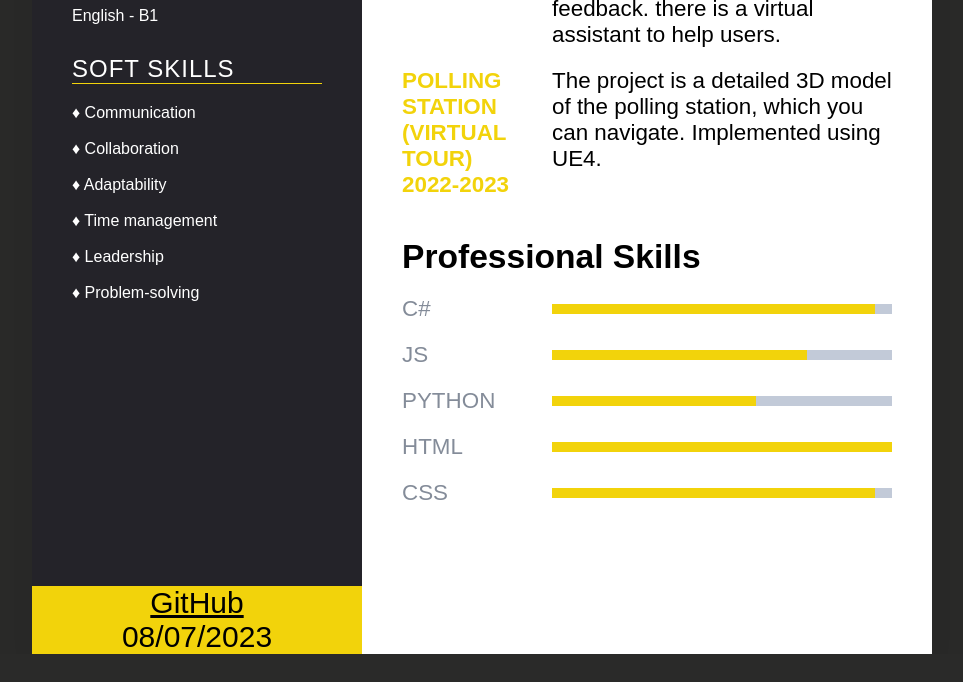
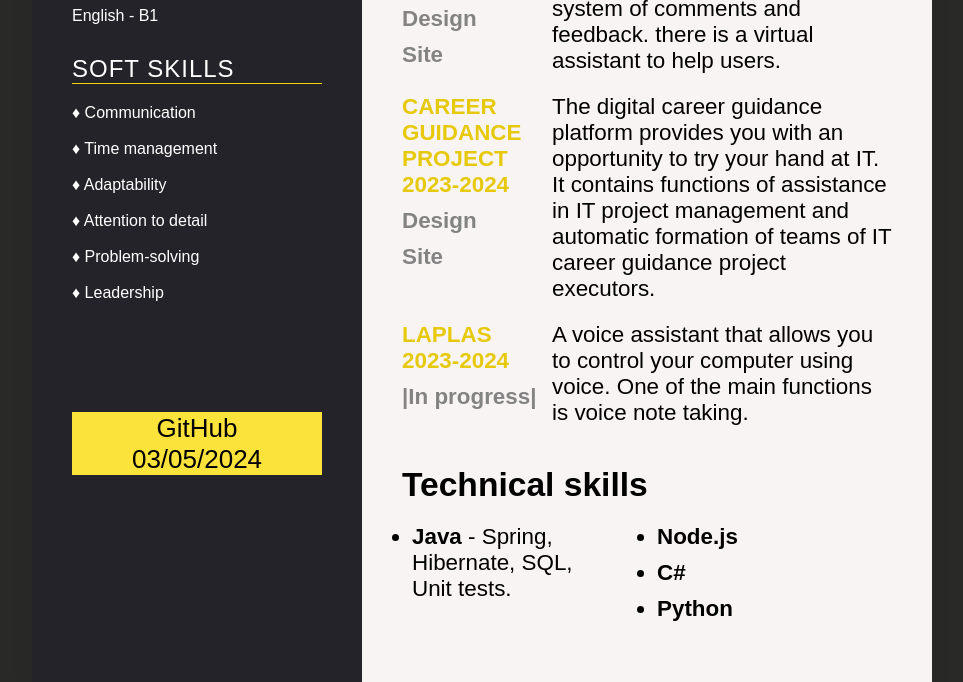
Before and after one commit to RomaneeConti400/HTML_CSS_CV, a plain HTML site: page index.html in a window 1280 px wide. Shown: the part 755-1437 px from the top of the page, without its empty margins (158-1121 px from the left). Before the commit the page ends 1409 px from the top, so only its background shows below. Drawn offline with Linux system fonts and the light colour scheme.

Commit message:
feat: add new info

```diff
--- a/index.html
+++ b/index.html
@@ -11,7 +11,7 @@
   <div class="main">
     <div class="left_Side">
       <div class="imgBx">
-        <img src="img/avatar.jpg" width="330" alt="avatar">
+        <img src="img/Sergey.png" width="330" alt="avatar">
       </div>
       <div  class="contactInfo">
         <h2 class="title">Contact info</h2>
@@ -26,11 +26,11 @@
         </li>
         <li>
           <span class="icon"><i class="fa fa-vk" aria-hidden="true"></i></span>
-          <span class="text">https://vk.com/sho_ron</span>
+          <a href="https://vk.com/sho_ron">sho_ron</a>
         </li>
         <li>
           <span class="icon"><i class="fa fa-telegram" aria-hidden="true"></i></span>
-          <span class="text">@grntarina</span>
+          <a href="https://t.me/Wooster_0">Wooster_0</a>
         </li>
         <li>
           <span class="icon"><i class="fa fa-globe" aria-hidden="true"></i></span>
@@ -60,7 +60,11 @@
       </div>
       <div class="contactInfo softSkills">
         <h3 class="title">Soft skills</h3>
-        <h5 class="text">&diams; Communication<br><br>&diams; Collaboration<br><br>&diams; Adaptability<br><br>&diams; Time management<br><br>&diams; Leadership<br><br>&diams; Problem-solving</h5>
+        <h5 class="text">&diams; Communication<br><br>&diams; Time management<br><br>&diams; Adaptability<br><br>&diams; Attention to detail<br><br>&diams; Problem-solving<br><br>&diams; Leadership</h5>
+      </div>
+      <div class="footer">
+        <a href="https://github.com/RomaneeConti400">GitHub</a>
+        <p>03/05/2024</p>
       </div>
     </div>
 
@@ -73,14 +77,16 @@
       </footer>
       <div class="about">
         <h3>About me</h3>
-        <p>Dedicated and detail-oriented second-year BRU student majoring in software engineering. Constantly improving my programming skills by writing applications for personal use. <br><br> My hobbies are playing music and cooking. I am interested in AI and robotics. I also like to develop games and learn languages</p>
+        <p>A motivated third-year BRU student specializing in web application development. I am constantly improving my programming skills, developing applications for personal use.<br><br> My hobbies are playing guitar and piano. I am interested in artificial intelligence and robotics. I like to read fantasy and enjoy old British sketch comedy.</p>
       </div>
       <div class="about">
         <h3>Experience</h3>
         <div class="box">
           <div class="project">
-            <h4>Project Obium</h4>
+            <h4>Obium</h4>
             <h4>2021-2022</h4>
+            <a href="https://www.figma.com/file/ozlOG8FEXVcrskpRIICytp/Untitled?type=design&t=9sZ1j4M94FVcs9vK-6">Design</a>
+            <a href="https://drive.google.com/file/d/1o7pOSt9Io9PMmDEUyUPaW1GwY-g2INTA/view">Site</a>
           </div>
           <div class="text">
             <p>Website of gaming news and indie games. Implemented a system of comments and feedback. there is a virtual assistant to help users.</p>
@@ -88,55 +94,48 @@
         </div>
         <div class="box">
           <div class="project">
-            <h4>Polling station (virtual tour)</h4>
-            <h4>2022-2023</h4>
+            <h4>Сareer guidance project</h4>
+            <h4>2023-2024</h4>
+            <a href="https://www.figma.com/file/MLcD3TS8TMtdccIdoBXydI/Untitled?type=design&t=9sZ1j4M94FVcs9vK-6">Design</a>
+            <a href="https://github.com/slamry/itventure.git">Site</a>
           </div>
           <div class="text">
-            <p>The project is a detailed 3D model of the polling station, which you can navigate. Implemented using UE4.</p>
+            <p>The digital career guidance platform provides you with an opportunity to try your hand at IT. It contains functions of assistance in IT project management and automatic formation of teams of IT career guidance project executors.</p>
+          </div>
+        </div>
+        <div class="box">
+          <div class="project">
+            <h4>Laplas</h4>
+            <h4>2023-2024</h4>
+            <a href="https://github.com/RomaneeConti400">|In progress|</a>
+          </div>
+          <div class="text">
+            <p>A voice assistant that allows you to control your computer using voice. One of the main functions is voice note taking.</p>
           </div>
         </div>
       </div>
 
       <div class="about skills">
-         <h2 class="title2">Professional Skills</h2>
-         <div class="box">
-          <h4>C#</h4>
-          <div class="percent">
-             <div style="width: 95%;"></div>
-          </div>
-         </div>
-        <div class="box">
-          <h4>Js</h4>
-          <div class="percent">
-            <div style="width: 75%;"></div>
-          </div>
-         </div>
-         <div class="box">
-          <h4>Python</h4>
-          <div class="percent">
-            <div style="width: 60%;"></div>
-          </div>
-         </div>
-         <div class="box">
-           <h4>HTML</h4>
-           <div class="percent">
-            <div style="width: 100%;"></div>
-           </div>
-         </div>
-         <div class="box">
-           <h4>CSS</h4>
-           <div class="percent">
-            <div style="width: 95%;"></div>
-          </div>
+        <h2 class="title2">Technical skills</h2>
+        <div class="skills-columns">
+            <div class="column">
+                <ul class="skills-list">
+                    <li>
+                      Java
+                      <span class="description"> - Spring, Hibernate, SQL,<br>Unit tests.</span>
+                    </li>
+                </ul>
+            </div>
+            <div class="column">
+                <ul class="skills-list">
+                    <li>Node.js</li>
+                    <li>C#</li>
+                    <li>Python</li>
+                </ul>
+            </div>
         </div>
-      </div>
     </div>
-    <footer>
-      <div class="footer">
-          <a href="https://github.com/RomaneeConti400">GitHub</a>
-          <p>08/07/2023</p>
-      </div>
-    </footer>
+    </div>
   </div>
 </body>
 </html>
--- a/style.css
+++ b/style.css
@@ -21,7 +21,7 @@ position: relative;
 width: 100%;
 max-width: 900px;
 min-height: 1300px;
-background: #fff;
+background: rgb(249, 244, 244);
 display: grid;
 grid-template-columns: 1fr 4fr;
 box-shadow: 0 35px 55px rgba(0,0,0,0.1);
@@ -30,7 +30,9 @@ box-shadow: 0 35px 55px rgba(0,0,0,0.1);
 .main .left_Side{
 position: relative;
 background: #242329;
-padding: 40px;
+padding-left: 40px;
+padding-right: 40px;
+padding-top: 40px;
 }
 
 .imgBx
@@ -87,6 +89,16 @@ padding: 40px;
   color: #fff;
   font-weight: 300px;
 }
+.contactInfo ul li a
+{
+  color: #fff;
+  font-weight: 300px;
+  text-decoration: none;
+}
+
+.contactInfo ul li a:hover{
+  text-decoration: underline; /* Подчеркивание при наведении курсора */
+}
 
 .contactInfo.education .text
 {
@@ -117,14 +129,16 @@ a:hover
 .main .right_Side
 {
   position: relative;
-  background: #fff;
-  padding: 40px;
+  background: rgb(249, 244, 244);
+  padding-left: 40px;
+  padding-right: 40px;
+  padding-top: 40px;
 }
 
 .main .right_Side .name
 {
   position: relative;
-  background-color: rgb(242, 211, 11);
+  background-color: rgb(252, 227, 60);
   margin: 40px -40px 50px -40px;
   padding: 50px;
 }
@@ -175,8 +189,20 @@ a:hover
 .about .box .project h4
 {
   text-transform: uppercase;
-  color: rgb(242, 211, 11);
+  color: rgb(231, 201, 11);
   font-weight: 600;
+}
+
+.about .box .project a
+{
+  display: block;
+  color: rgb(131, 131, 131);
+  font-weight: 600;
+  text-decoration: none;
+  margin-top: 10px;
+}
+.about .box .project a:hover{
+  text-decoration: underline; /* Подчеркивание при наведении курсора */
 }
 
 .skills .box
@@ -193,7 +219,7 @@ a:hover
 {
   text-transform: uppercase;
   color: #848c99;
-  font-weight: 500;
+  font-weight: 400;
 }
 
 .skills .box .percent
@@ -204,21 +230,41 @@ a:hover
   background: #c2cad8;
 }
 
-.skills .box .percent div
-{
-  position: absolute;
-  top: 0;
-  Left: 0;
-  height: 100%;
-  background:
-  rgb(242, 211, 11);
+
+.skills-columns {
+  margin-top: 10px;
+  display: flex;
+}
+
+.column {
+  flex: 1;
+}
+
+.skills-list {
+  padding: 10px;
+}
+
+.skills-list li {
+  margin-bottom: 10px;
+  font-weight: bold;
+}
+
+.skills-list .description {
+  font-weight: normal;
 }
 
 .footer {
+  margin-top: 110px;
 	display: flex;
 	flex-direction: column;
 	justify-content: center;
 	align-items: center;
-	font-size: 30px;
-	background-color: rgb(242, 211, 11);
+	font-size: 26px;
+	background-color: rgb(252, 227, 60);
 }
+
+.footer a {
+  display: block;
+  text-decoration: none;
+  margin-top: 1px;
+}
```
Also changed, not shown: 1 other file.
